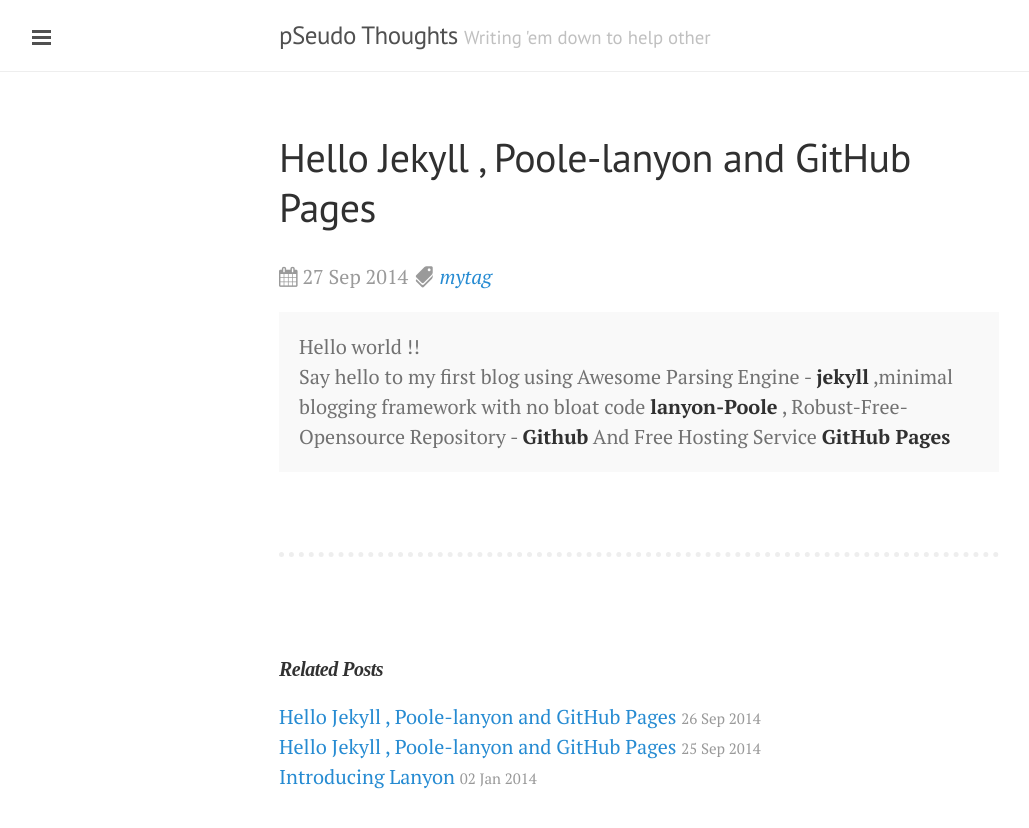
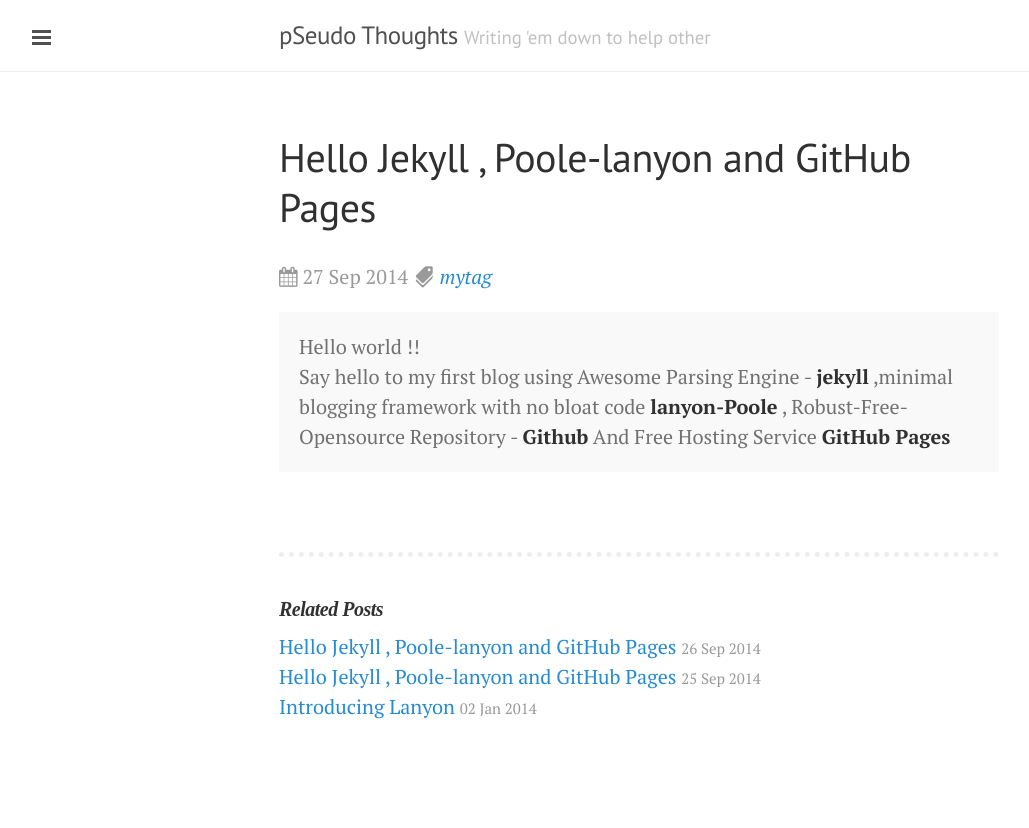
Before and after one commit to DharmeshPandav/dharmeshpandav.github.io, a Jekyll site: the page built from _posts/2014-09-27-Hello jekyll.md, in a window 1280 px wide. Shown: the top 828 px of the page, without its empty margins (1-1030 px from the left). Built offline with Jekyll 4.4.1, drawn with Linux system fonts in a browser that asks for light colours; nearby versions of some CDN libraries; Markdown is read by kramdown in place of the engine named in the settings.

Commit message:
changed config

```diff
--- a/_layouts/post.html
+++ b/_layouts/post.html
@@ -38,7 +38,7 @@ comments:   true
 </div>
 
 <div class="related">
-  <h4 class="inline-title">Related Posts</h4>
+  <h4 class="inline-title-post">Related Posts</h4>
   <ul class="related-posts">
     {% for post in site.related_posts limit:3 %}
       <li>
--- a/public/css/custom.css
+++ b/public/css/custom.css
@@ -50,6 +50,14 @@
     font-weight: bold;
 }
 
+.inline-title-post {
+    margin-top: 1rem
+    margin-bottom: 0.5rem;
+    font-family: cursive;
+    font-style: italic;
+    font-weight: bold;
+}
+
 .tag-icon-prefix {
     background:url(/assets/tag28x28.png) left top;
     width:28px;
```
